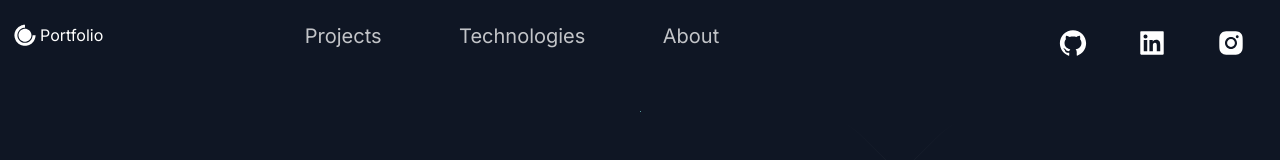
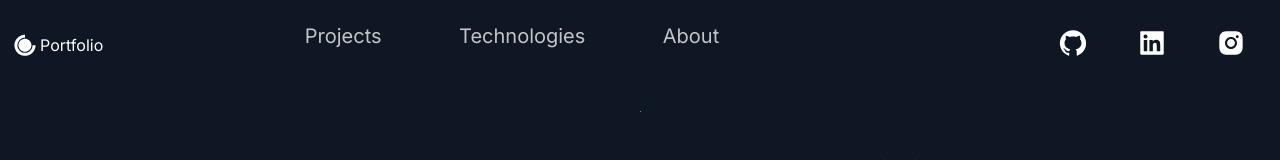
Before and after one commit to Babajide777/portfolio-website-1, a Next.js app: page / in a window 1280 px wide. Shown: the top 160 px of the page. Built offline with nearby package versions, Linux system fonts and the light colour scheme.

Commit message:
fix: update Link component syntax in Header

```diff
--- a/app/components/Header/Header.js
+++ b/app/components/Header/Header.js
@@ -17,10 +17,11 @@ import {
 const Header = () => (
   <Container>
     <Div1>
-      <Link href="/">
-        <a style={{ display: "flex", alignItems: "center", color: "white" }}>
-          <DiCssdeck size="3rem" /> <span>Portfolio</span>
-        </a>
+      <Link
+        href="/"
+        style={{ display: "flex", alignItems: "center", color: "white" }}
+      >
+        <DiCssdeck size="3rem" /> <span>Portfolio</span>
       </Link>
     </Div1>
     <Div2>
```
